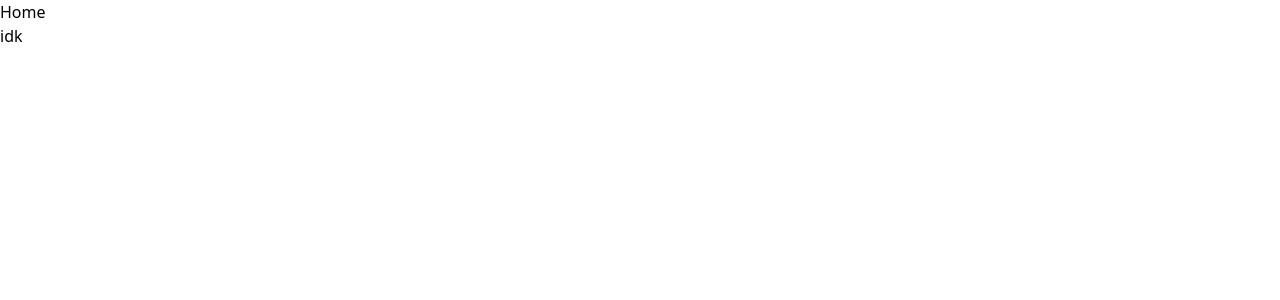
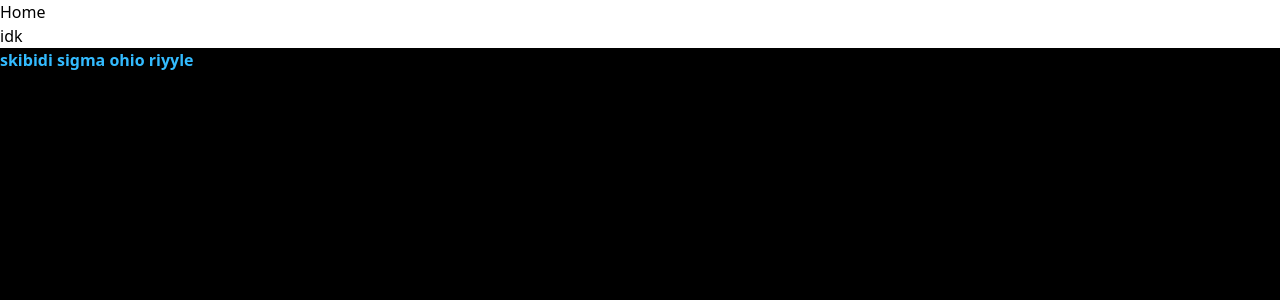
Before and after one commit to kolarvasek/stravnicek, a React (Vite) app: page /login in a window 1280 px wide. Before the commit this address had no page. Shown: the top 300 px of the page. Built offline with nearby package versions, Linux system fonts and the light colour scheme.

Commit message:
vole nevi mpico

```diff
--- a/src/App.jsx
+++ b/src/App.jsx
@@ -3,6 +3,7 @@ import { Route, Routes } from 'react-router-dom'
 import HomePage from './pages/HomePage'
 import Navbar from './components/Navbar'
 import './index.css'
+import Login from './pages/Login'
 
 const App = () => {
   return (
@@ -10,6 +11,7 @@ const App = () => {
       <Navbar />
       <Routes>
         <Route path="/" element={<HomePage />} />
+        <Route path="/login" element={<Login />} />
       </Routes>
     </>
   );
--- /dev/null
+++ b/src/pages/Login.jsx
@@ -0,0 +1,11 @@
+import React from 'react'
+
+const Login = () => {
+    return (
+        <div className='w-screen h-screen bg-black text-red-500'>
+            <p className="font-bold text-[#33bbff]">skibidi sigma ohio riyyle</p>
+        </div>
+    )
+}
+
+export default Login
```
